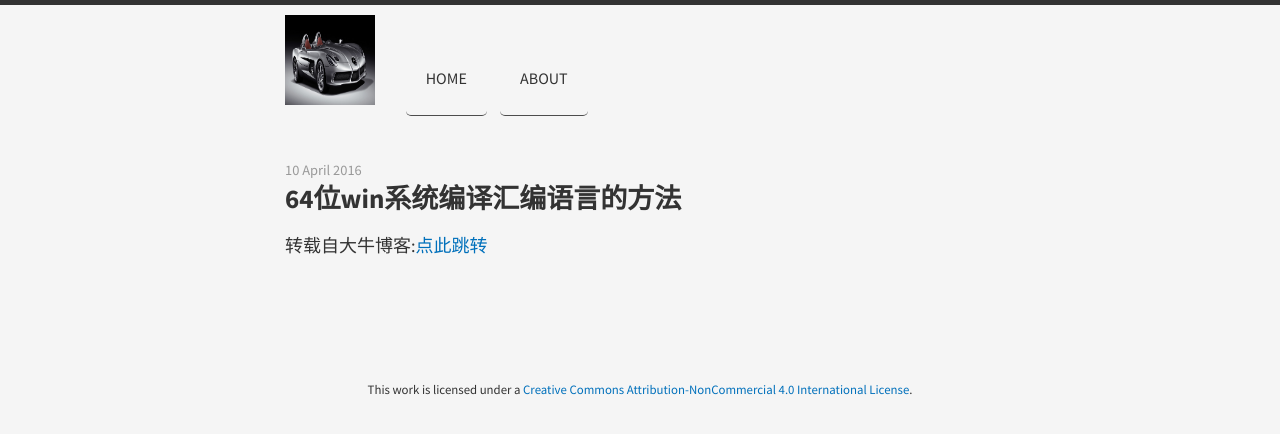
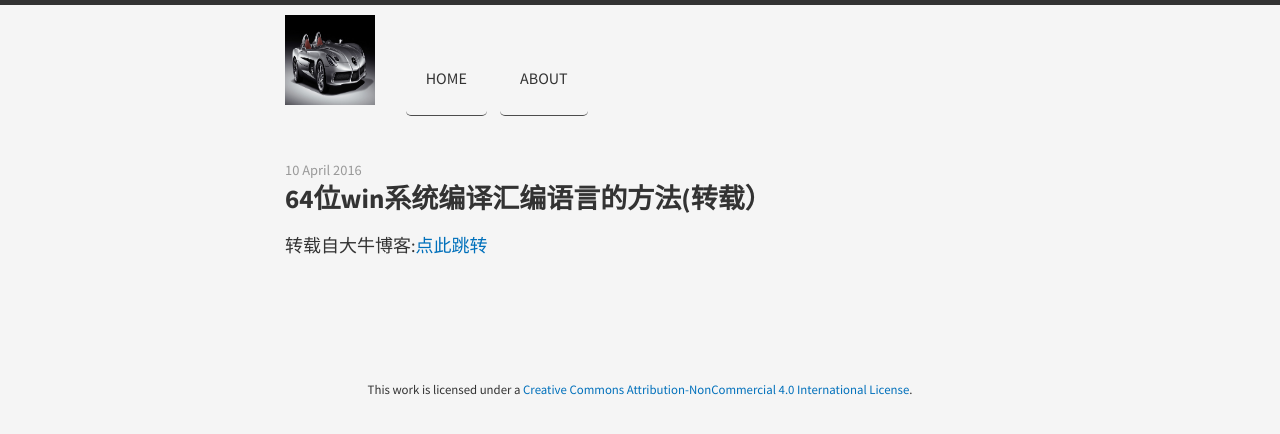
Before and after one commit to Santisco/Santisco.github.io, a Jekyll site: the page built from _posts/2016-04-10-64位运行汇编语言(未测试).md, in a window 1280 px wide. Shown: the top 434 px of the page. Built offline with Jekyll 4.4.1, drawn with Linux system fonts in a browser that asks for light colours; nearby versions of some CDN libraries; Markdown is read by kramdown in place of the engine named in the settings.

Commit message:
change fault

```diff
--- a/_posts/2016-04-10-64位运行汇编语言(未测试).md
+++ b/_posts/2016-04-10-64位运行汇编语言(未测试).md
@@ -1,7 +1,7 @@
 ---
 layout: post
-title: 64位win系统编译汇编语言的方法
+title: 64位win系统编译汇编语言的方法(转载）
 ---
 
 
-转载自大牛博客:<a href="http://abloz.com/huzheng/stardict-dic/zh_CN/">点此跳转</a>
+转载自大牛博客:<a href="http://www.menglanglang.com/?p=2233">点此跳转</a>
```
